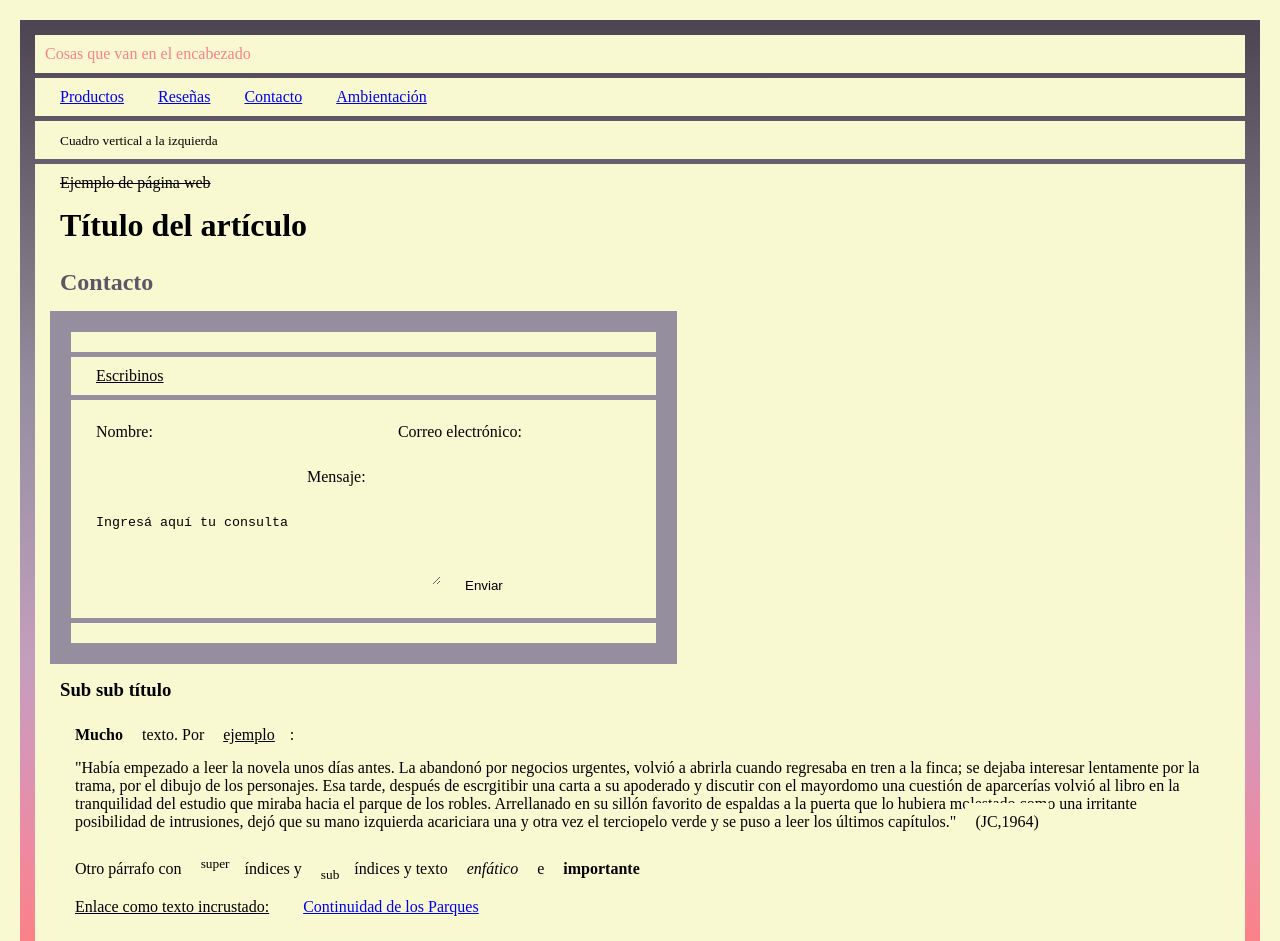
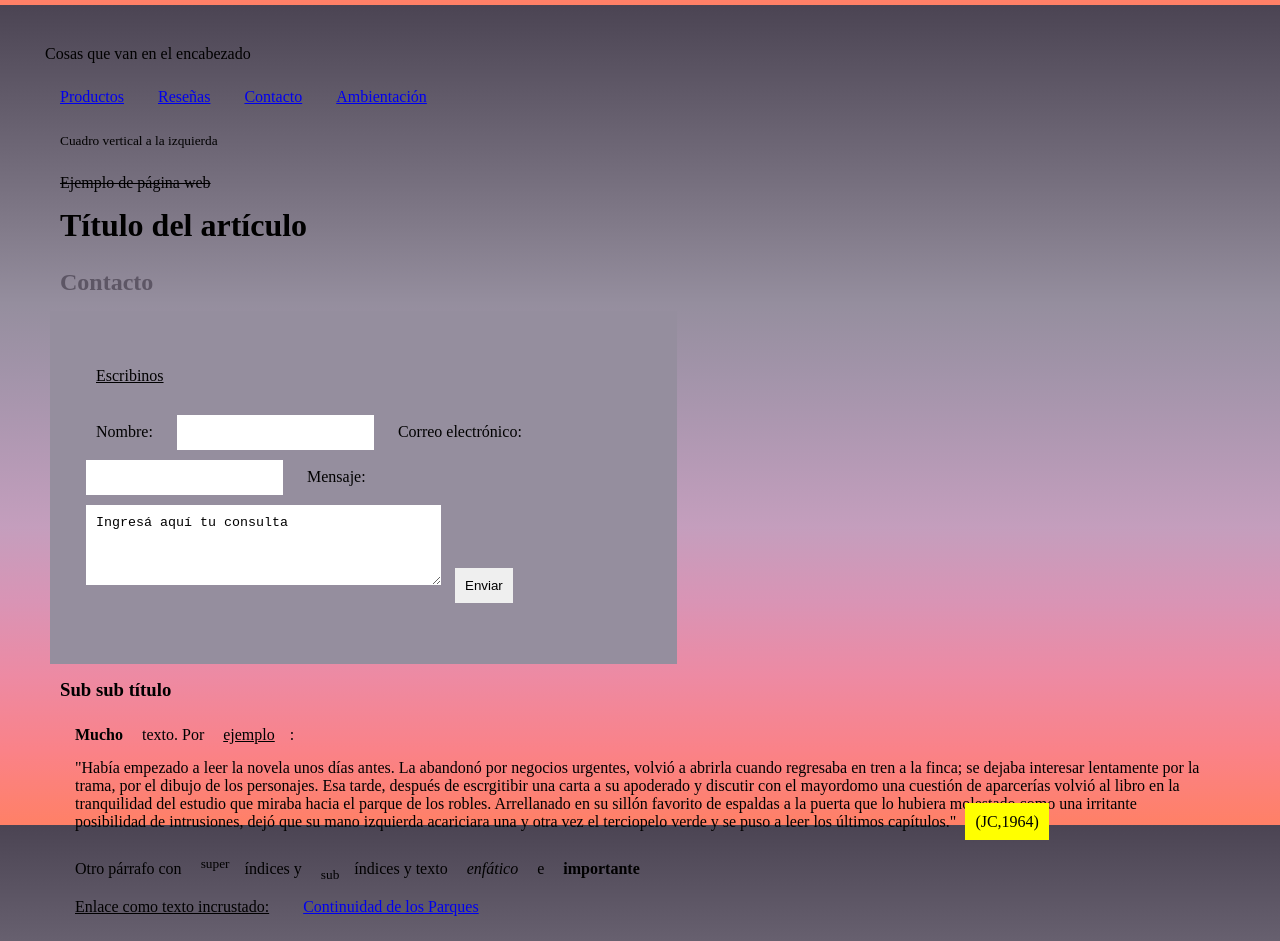
Before and after one commit to herguad/website_gh, a plain HTML site: page index.html in a window 1280 px wide. Shown: the top 941 px of the page. Drawn offline with Linux system fonts and the light colour scheme.

Commit message:
main_box

```diff
--- a/css/styles.css
+++ b/css/styles.css
@@ -3,8 +3,6 @@
 margin:5px;
 padding:10px;
 border:10px;
-background-color:rgb(248, 249, 209);
-border-color: #ff8066;
 max-width: 100%;
 max-height: 100%
 }
@@ -13,7 +11,6 @@ max-height: 100%
 
 #inicio{
     grid-area:auto;
-    color: #fa8288;
 }
 
 #nav{
```
